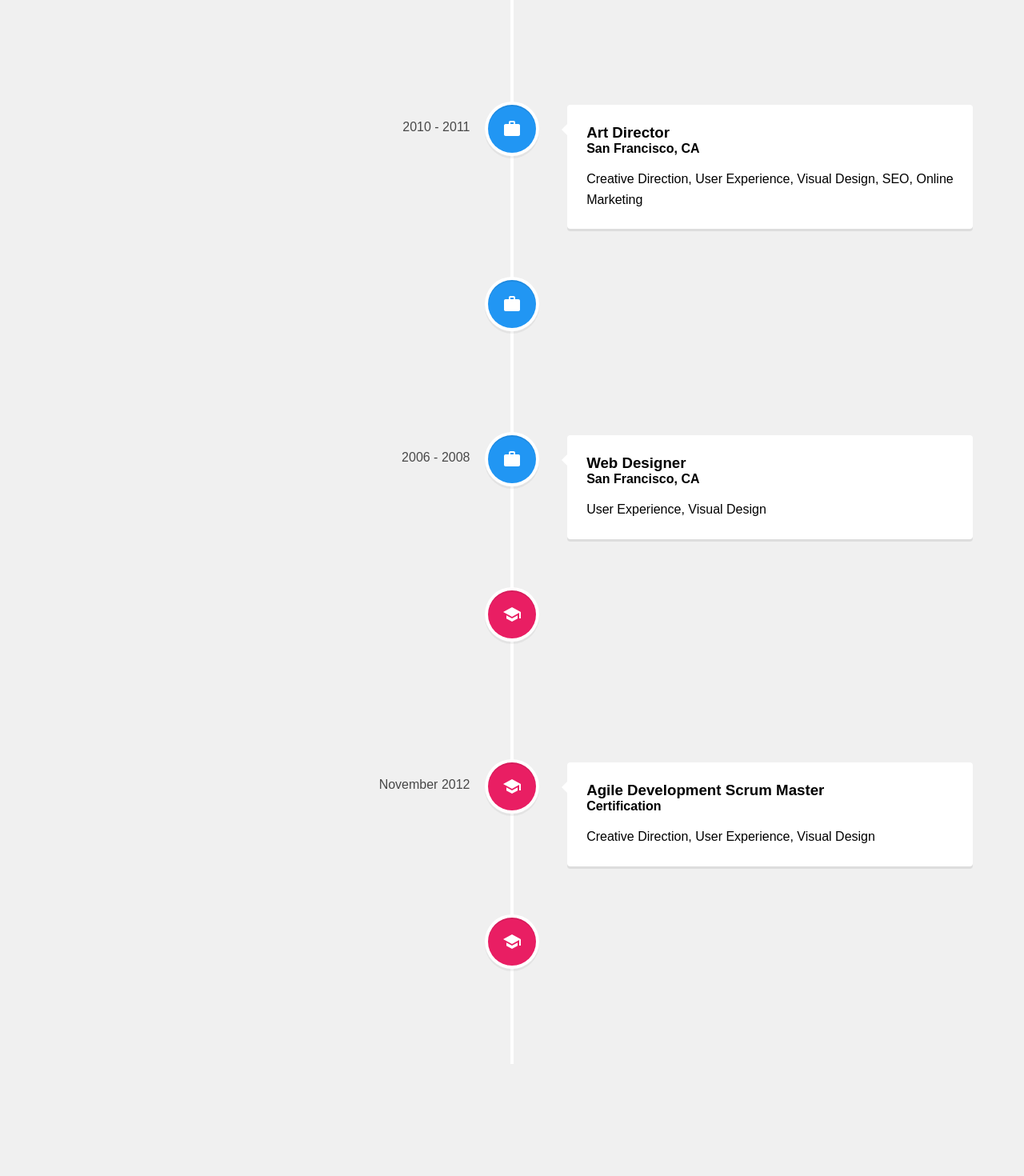
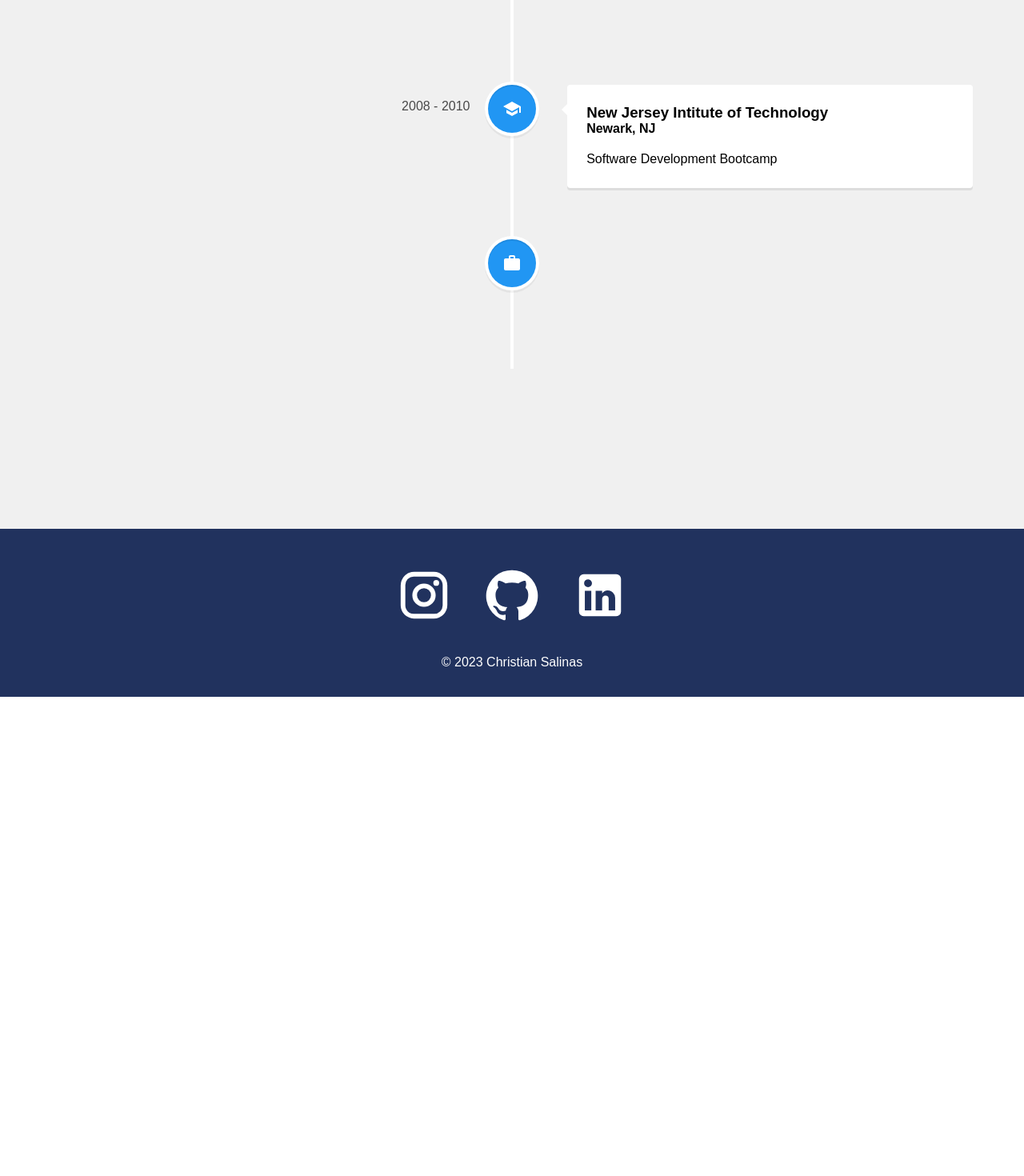
Before and after one commit to Csalinas1009/Portfolio_site, a React (Vite) app: page /experience in a window 1280 px wide. Shown: the part 220-1690 px from the top of the page at 80% size. After the commit the page ends 1091 px from the top, so only its background shows below. Built offline with nearby package versions, Linux system fonts and the light colour scheme.

Commit message:
mapped out experience timeline with relevant information.

```diff
--- a/src/pages/Experience.jsx
+++ b/src/pages/Experience.jsx
@@ -1,5 +1,5 @@
 import React from 'react'
-import { VerticalTimeline, VerticalTimelineElement }  from 'react-vertical-timeline-component';
+import { VerticalTimeline, VerticalTimelineElement } from 'react-vertical-timeline-component';
 import 'react-vertical-timeline-component/style.min.css';
 import SchoolIcon from '@mui/icons-material/School';
 import WorkIcon from '@mui/icons-material/Work';
@@ -12,88 +12,38 @@ function Experience() {
       <VerticalTimeline>
         <VerticalTimelineElement
           className="vertical-timeline-element--work"
-    contentStyle={{ background: 'rgb(33, 150, 243)', color: '#fff' }}
-    contentArrowStyle={{ borderRight: '7px solid  rgb(33, 150, 243)' }}
-    date="2011 - present"
+          date="2015-current"
           iconStyle={{ background: 'rgb(33, 150, 243)', color: '#fff' }}
-    icon={<WorkIcon/>}
+          icon={<WorkIcon />}
         >
-    <h3 className="vertical-timeline-element-title">Creative Director</h3>
-    <h4 className="vertical-timeline-element-subtitle">Miami, FL</h4>
+          <h3 className="vertical-timeline-element-title">Customer Service Representative</h3>
+          <h4 className="vertical-timeline-element-subtitle">Westwood, NJ</h4>
           <p>
-      Creative Direction, User Experience, Visual Design, Project Management, Team Leading
-    </p>
-  </VerticalTimelineElement>
-  <VerticalTimelineElement
-    className="vertical-timeline-element--work"
-    date="2010 - 2011"
-    iconStyle={{ background: 'rgb(33, 150, 243)', color: '#fff' }}
-    icon={<WorkIcon/>}
-  >
-    <h3 className="vertical-timeline-element-title">Art Director</h3>
-    <h4 className="vertical-timeline-element-subtitle">San Francisco, CA</h4>
-    <p>
-      Creative Direction, User Experience, Visual Design, SEO, Online Marketing
+            Order entry, Order status, Sales
           </p>
         </VerticalTimelineElement>
         <VerticalTimelineElement
           className="vertical-timeline-element--work"
           date="2008 - 2010"
           iconStyle={{ background: 'rgb(33, 150, 243)', color: '#fff' }}
-    icon={<WorkIcon/>}
+          icon={<SchoolIcon />}
         >
-    <h3 className="vertical-timeline-element-title">Web Designer</h3>
-    <h4 className="vertical-timeline-element-subtitle">Los Angeles, CA</h4>
+          <h3 className="vertical-timeline-element-title">New Jersey Intitute of Technology</h3>
+          <h4 className="vertical-timeline-element-subtitle">Newark, NJ</h4>
           <p>
-      User Experience, Visual Design
+            Software Development Bootcamp
           </p>
         </VerticalTimelineElement>
         <VerticalTimelineElement
           className="vertical-timeline-element--work"
-    date="2006 - 2008"
+          date="2023 - TBD"
           iconStyle={{ background: 'rgb(33, 150, 243)', color: '#fff' }}
-    icon={<WorkIcon/>}
+          icon={<WorkIcon />}
         >
-    <h3 className="vertical-timeline-element-title">Web Designer</h3>
-    <h4 className="vertical-timeline-element-subtitle">San Francisco, CA</h4>
+          <h3 className="vertical-timeline-element-title">Junior Web Designer</h3>
+          <h4 className="vertical-timeline-element-subtitle">Anwhere, USA</h4>
           <p>
-      User Experience, Visual Design
-    </p>
-  </VerticalTimelineElement>
-  <VerticalTimelineElement
-    className="vertical-timeline-element--education"
-    date="April 2013"
-    iconStyle={{ background: 'rgb(233, 30, 99)', color: '#fff' }}
-    icon={<SchoolIcon />}
-  >
-    <h3 className="vertical-timeline-element-title">Content Marketing for Web, Mobile and Social Media</h3>
-    <h4 className="vertical-timeline-element-subtitle">Online Course</h4>
-    <p>
-      Strategy, Social Media
-    </p>
-  </VerticalTimelineElement>
-  <VerticalTimelineElement
-    className="vertical-timeline-element--education"
-    date="November 2012"
-    iconStyle={{ background: 'rgb(233, 30, 99)', color: '#fff' }}
-    icon={<SchoolIcon />}
-  >
-    <h3 className="vertical-timeline-element-title">Agile Development Scrum Master</h3>
-    <h4 className="vertical-timeline-element-subtitle">Certification</h4>
-    <p>
-      Creative Direction, User Experience, Visual Design
-    </p>
-  </VerticalTimelineElement>
-  <VerticalTimelineElement
-    className="vertical-timeline-element--education"
-    date="2002 - 2006"
-    iconStyle={{ background: 'rgb(233, 30, 99)', color: '#fff' }}
-    icon={<SchoolIcon />}
-  >
-    <h3 className="vertical-timeline-element-title">Bachelor of Science in Interactive Digital Media Visual Imaging</h3>
-    <h4 className="vertical-timeline-element-subtitle">Bachelor Degree</h4>
-    <p>
-      Creative Direction, Visual Design
+            Developing your next big project!
           </p>
         </VerticalTimelineElement>
       </VerticalTimeline>
```
Lines whose indentation alone changed are shown as unchanged.
